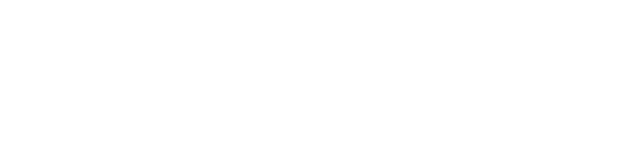
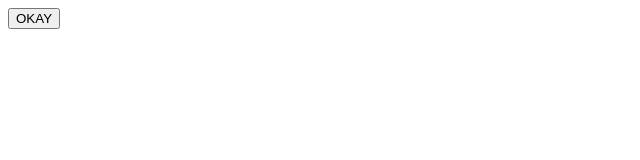
Before and after one commit to Karthik7-github/rise, a plain HTML site: page index.html in a window 1280 px wide. Shown: the whole page, without its empty margins (0-640 px from the left). Drawn offline with Linux system fonts and the light colour scheme.

Commit message:
added a button

```diff
--- a/index.html
+++ b/index.html
@@ -6,6 +6,6 @@
     <title>Document</title>
 </head>
 <body>
-
+    <button>OKAY</button>
 </body>
 </html>
```
